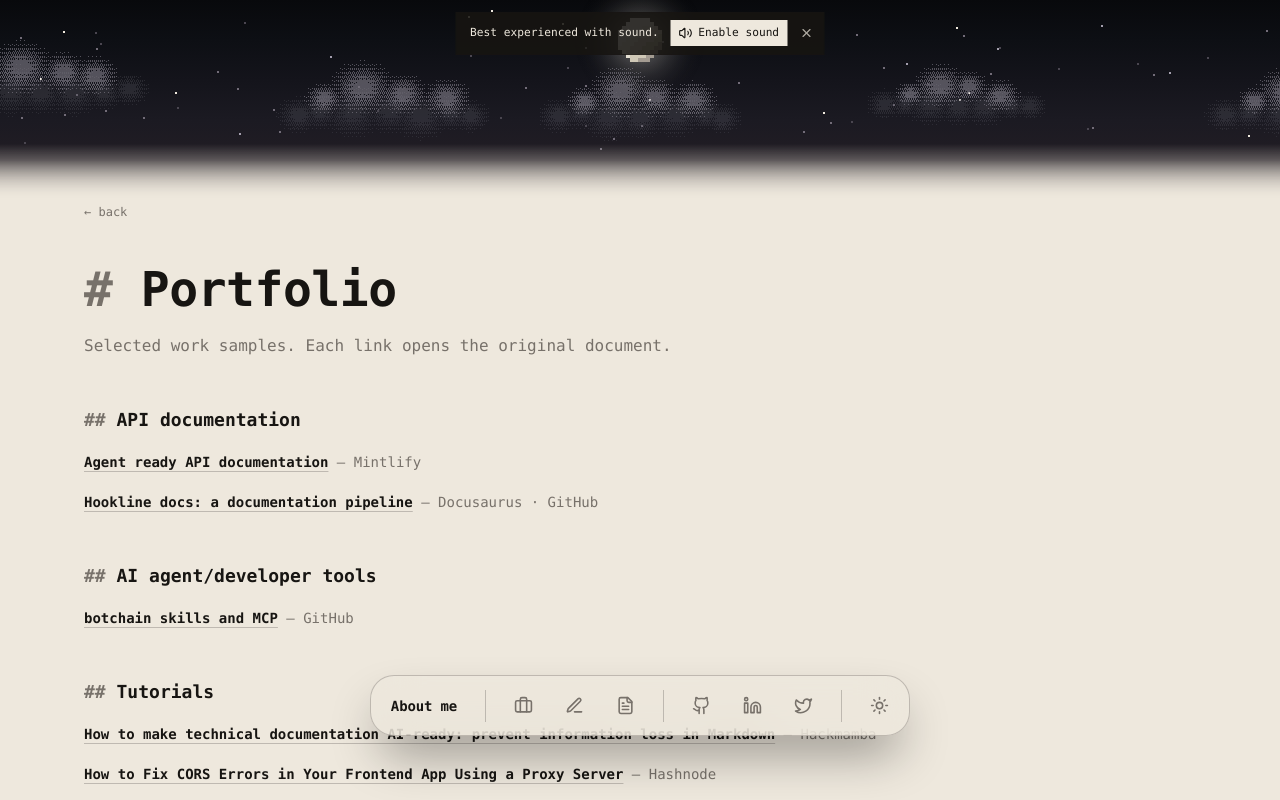
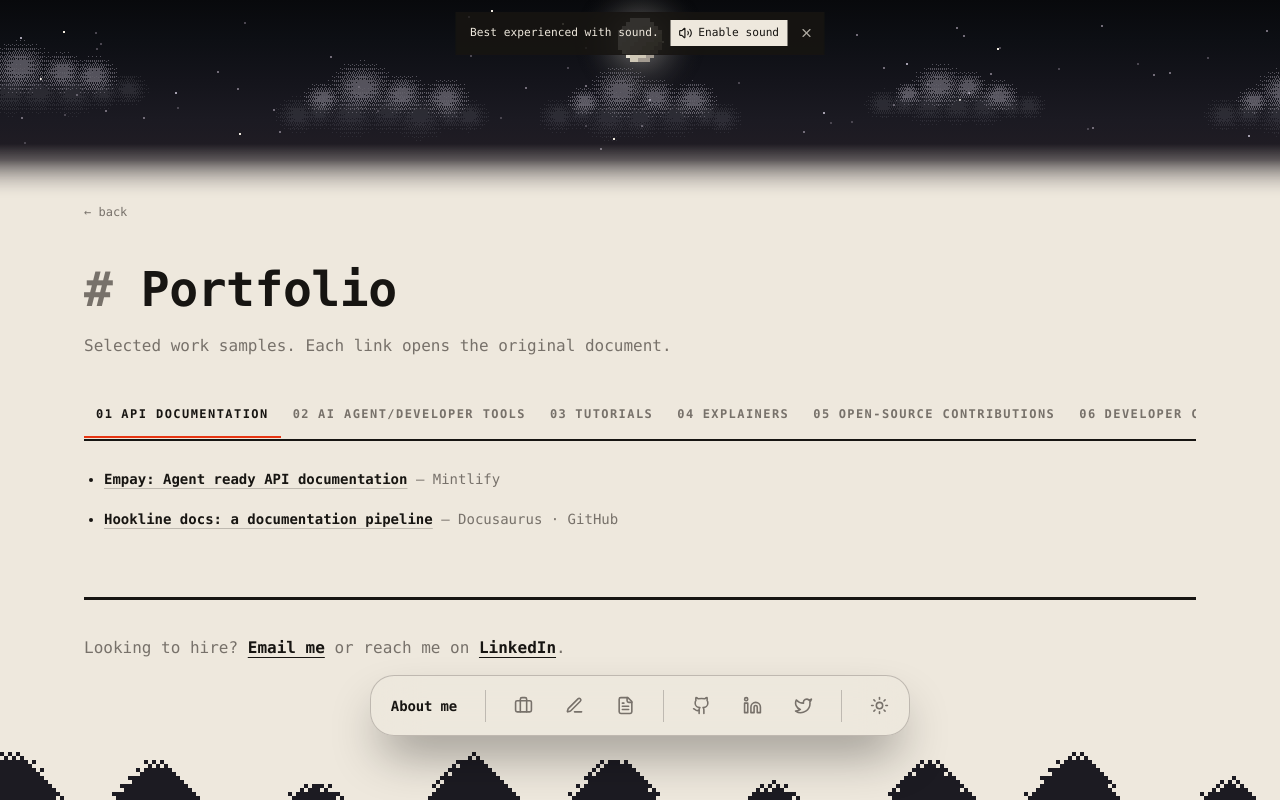
Before and after one commit to manueldezman/Portfolio-2, a Next.js app: page /portfolio in a window 1280 px wide. Shown: the top 800 px of the page. Built offline with nearby package versions, Linux system fonts and the light colour scheme.

Commit message:
feat(portfolio): tabbed sections with bullets, Empay prefix, case study share banner

```diff
--- a/app/portfolio/[slug]/page.tsx
+++ b/app/portfolio/[slug]/page.tsx
@@ -31,6 +31,26 @@ export function generateMetadata({ params }: PortfolioCaseStudyPageProps): Metad
     alternates: {
       canonical: `/portfolio/${caseStudy.slug}/`,
     },
+    openGraph: {
+      title: caseStudy.title,
+      description: caseStudy.summary,
+      type: "article",
+      url: `https://0xdezman.cv/portfolio/${caseStudy.slug}/`,
+      images: [
+        {
+          url: "/og/hookline-docs-pipeline.png",
+          width: 1200,
+          height: 630,
+          alt: caseStudy.title,
+        },
+      ],
+    },
+    twitter: {
+      card: "summary_large_image",
+      title: caseStudy.title,
+      description: caseStudy.summary,
+      images: ["/og/hookline-docs-pipeline.png"],
+    },
   };
 }
 
--- a/app/portfolio/page.tsx
+++ b/app/portfolio/page.tsx
@@ -28,7 +28,7 @@ export const metadata: Metadata = {
 
 function PortfolioList({ items }: { items: PortfolioItem[] }) {
   return (
-    <ul className="mt-4 space-y-3">
+    <ul className="mt-4 space-y-3 pl-5 list-disc">
       {items.map((item) => (
         <li className="leading-7 text-[var(--text)]" key={item.caseStudySlug || item.href}>
           {item.readiness ? (
@@ -40,14 +40,14 @@ function PortfolioList({ items }: { items: PortfolioItem[] }) {
               className="link-ring font-semibold text-[var(--text)] underline decoration-[var(--rule-soft)] underline-offset-4"
               href={`/portfolio/${item.caseStudySlug}`}
             >
-              {item.title}
+              {item.prefix}{item.title}
             </Link>
           ) : item.href.startsWith("/") ? (
             <Link
               className="link-ring font-semibold text-[var(--text)] underline decoration-[var(--rule-soft)] underline-offset-4"
               href={item.href}
             >
-              {item.title}
+              {item.prefix}{item.title}
             </Link>
           ) : (
             <a
@@ -56,7 +56,7 @@ function PortfolioList({ items }: { items: PortfolioItem[] }) {
               rel="noreferrer"
               target="_blank"
             >
-              {item.title}
+              {item.prefix}{item.title}
             </a>
           )}
           <span className="text-[var(--muted)]"> — {item.source}</span>
@@ -66,14 +66,7 @@ function PortfolioList({ items }: { items: PortfolioItem[] }) {
   );
 }
 
-function Section({ title, children }: { title: string; children: React.ReactNode }) {
-  return (
-    <section className="mt-12">
-      <Heading level={2}>{title}</Heading>
-      {children}
-    </section>
-  );
-}
+import { PortfolioTabs } from "@/components/PortfolioTabs";
 
 export default function PortfolioPage() {
   return (
@@ -89,19 +82,28 @@ export default function PortfolioPage() {
         </p>
       </header>
 
-      <Section title="API documentation">
-        <PortfolioList items={apiDocumentationItems} />
-      </Section>
-
-      <Section title="AI agent/developer tools">
-        <PortfolioList items={developerToolItems} />
-      </Section>
-
-      <Section title="Tutorials">
-        <PortfolioList items={tutorialItems} />
-      </Section>
-
-      <Section title="Explainers">
+      <PortfolioTabs
+        tabs={[
+          {
+            id: "api-documentation",
+            label: "API documentation",
+            content: <PortfolioList items={apiDocumentationItems} />,
+          },
+          {
+            id: "ai-agent-tools",
+            label: "AI agent/developer tools",
+            content: <PortfolioList items={developerToolItems} />,
+          },
+          {
+            id: "tutorials",
+            label: "Tutorials",
+            content: <PortfolioList items={tutorialItems} />,
+          },
+          {
+            id: "explainers",
+            label: "Explainers",
+            content: (
+              <>
                 <PortfolioList items={explainerItems} />
                 <p className="mt-4 text-sm leading-7 text-[var(--muted)]">
                   {explainerPlaylistNote.text}{" "}
@@ -119,16 +121,21 @@ export default function PortfolioPage() {
                     </span>
                   ))}
                 </p>
-      </Section>
-
-
-      <Section title="Open-source contributions">
-        <OpenSourceContributions repositories={openSourceRepositories} />
-      </Section>
-
-      <Section title="Developer community">
-        <DeveloperCommunity entries={developerCommunityEntries} />
-      </Section>
+              </>
+            ),
+          },
+          {
+            id: "open-source",
+            label: "Open-source contributions",
+            content: <OpenSourceContributions repositories={openSourceRepositories} />,
+          },
+          {
+            id: "developer-community",
+            label: "Developer community",
+            content: <DeveloperCommunity entries={developerCommunityEntries} />,
+          },
+        ]}
+      />
 
       <p className="mt-16 border-t-[3px] border-[var(--rule)] pt-8 text-base leading-8 text-[var(--muted)]">
         Looking to hire?{" "}
--- a/components/ApiDocumentationItem.tsx
+++ b/components/ApiDocumentationItem.tsx
@@ -34,11 +34,12 @@ export function ApiDocumentationItem({ item, readiness }: ApiDocumentationItemPr
         onClick={() => setIsOpen(true)}
         type="button"
       >
+        {item.prefix}
         {item.title}
       </button>
 
       {isOpen ? (
-        <DetailModal eyebrow={item.source} onClose={() => setIsOpen(false)} title={item.title}>
+        <DetailModal eyebrow={item.source} onClose={() => setIsOpen(false)} title={`${item.prefix}${item.title}`}>
           <div className="grid gap-7">
             <div>
               <a
--- a/components/ArticleNote.tsx
+++ b/components/ArticleNote.tsx
@@ -17,11 +17,12 @@ export function ArticleNoteItem({ item, note }: { item: PortfolioItem; note: Art
         onClick={() => setIsOpen(true)}
         type="button"
       >
+        {item.prefix}
         {item.title}
       </button>
 
       {isOpen ? (
-        <DetailModal eyebrow={item.source} onClose={() => setIsOpen(false)} title={item.title}>
+        <DetailModal eyebrow={item.source} onClose={() => setIsOpen(false)} title={`${item.prefix}${item.title}`}>
           <div className="grid gap-6">
             <div>
               <a
--- a/components/DeveloperCommunity.tsx
+++ b/components/DeveloperCommunity.tsx
@@ -20,7 +20,7 @@ export function DeveloperCommunity({ entries }: DeveloperCommunityProps) {
 
   return (
     <div className="mt-4">
-      <ul className="space-y-3">
+      <ul className="space-y-3 pl-5 list-disc">
         {entries.map((entry) =>
           entry.kind === "activity" ? (
             <li className="leading-7" key={entry.activity.title}>
--- a/components/OpenSourceContributions.tsx
+++ b/components/OpenSourceContributions.tsx
@@ -54,9 +54,9 @@ export function OpenSourceContributions({ repositories }: { repositories: OpenSo
 
         return (
           <div className="scroll-mt-28" id={repositoryId} key={repository.repository}>
-            <div className="space-y-7">
+            <ul className="space-y-7 pl-5 list-disc">
               {repository.contributions.map((contribution, contributionIndex) => (
-                <article className="group" key={`${repository.repository}-${contribution.title}`}>
+                <li className="group" key={`${repository.repository}-${contribution.title}`}>
                   <h3 className="text-sm font-semibold leading-7 text-[var(--text)]">
                     {contribution.href ? (
                       contribution.href.startsWith("/") ? (
@@ -84,9 +84,9 @@ export function OpenSourceContributions({ repositories }: { repositories: OpenSo
                     )}{" "}
                     <span className="font-normal text-[var(--muted)]">— {repository.organization}</span>
                   </h3>
-                </article>
+                </li>
               ))}
-            </div>
+            </ul>
             <p className="mt-2 text-sm leading-7 text-[var(--muted)]">
               {`${repository.prLinks.length} merged PR${
                 repository.prLinks.length === 1 ? "" : "s"
--- /dev/null
+++ b/components/PortfolioTabs.tsx
@@ -0,0 +1,91 @@
+"use client";
+
+import { useState } from "react";
+import type { ReactNode } from "react";
+
+type PortfolioTabsProps = {
+  tabs: Array<{ id: string; label: string; content: ReactNode }>;
+};
+
+export function PortfolioTabs({ tabs }: PortfolioTabsProps) {
+  const [activeId, setActiveId] = useState(() => {
+    const hash = typeof window === "undefined" ? "" : window.location.hash.replace(/^#/, "");
+    return tabs.some((tab) => tab.id === hash) ? hash : tabs[0].id;
+  });
+
+  function goTo(index: number) {
+    const id = tabs[index]?.id;
+    if (id) {
+      setActiveId(id);
+    }
+  }
+
+  function move(offset: number) {
+    const index = tabs.findIndex((tab) => tab.id === activeId);
+    const next = tabs[Math.min(Math.max(index + offset, 0), tabs.length - 1)];
+    if (next) {
+      setActiveId(next.id);
+    }
+  }
+
+  return (
+    <div className="mt-8">
+      <div
+        className="flex overflow-x-auto border-b-2 border-[var(--rule)] pb-px"
+        role="tablist"
+      >
+        {tabs.map((tab, index) => {
+          const active = tab.id === activeId;
+          return (
+            <button
+              aria-selected={active}
+              className={`shrink-0 border-b-2 px-3 py-3.5 text-xs font-black uppercase tracking-[0.12em] transition-colors ${
+                active
+                  ? "border-[var(--accent)] text-[var(--text)]"
+                  : "border-transparent text-[var(--muted)] hover:text-[var(--text)]"
+              }`}
+              id={`tab-${tab.id}`}
+              key={tab.id}
+              onClick={() => setActiveId(tab.id)}
+              onKeyDown={(event) => {
+                if (event.key === "ArrowLeft") {
+                  event.preventDefault();
+                  move(-1);
+                } else if (event.key === "ArrowRight") {
+                  event.preventDefault();
+                  move(1);
+                } else if (event.key === "Home") {
+                  event.preventDefault();
+                  goTo(0);
+                } else if (event.key === "End") {
+                  event.preventDefault();
+                  goTo(tabs.length - 1);
+                }
+              }}
+              role="tab"
+              tabIndex={active ? 0 : -1}
+              type="button"
+            >
+              <span className="mr-2 font-mono">{String(index + 1).padStart(2, "0")}</span>
+              {tab.label}
+            </button>
+          );
+        })}
+      </div>
+      <div className="mt-6">
+        {tabs.map((tab) => (
+          <div
+            aria-labelledby={`tab-${tab.id}`}
+            className="scroll-mt-8"
+            hidden={tab.id !== activeId}
+            id={`panel-${tab.id}`}
+            key={tab.id}
+            role="tabpanel"
+          >
+            {tab.content}
+          </div>
+        ))}
+      </div>
+    </div>
+  );
+}
--- a/content/portfolio.ts
+++ b/content/portfolio.ts
@@ -17,6 +17,7 @@ export type PortfolioItem = {
   caseStudySlug?: string;
   articleNote?: ArticleNote;
   readiness?: AgentReadiness;
+  prefix?: string;
 };
 
 export type AgentReadiness = {
@@ -117,6 +118,7 @@ export type DeveloperCommunityEntry =
 export const apiDocumentationItems: PortfolioItem[] = [
   {
     title: "Agent ready API documentation",
+    prefix: "Empay: ",
     description:
       "OpenAPI 3.1 and Mintlify documentation for the EmPay HRMS product, scored 99/100 on the AFDocs agent-friendly docs check.",
     href: "https://empay-sample.mintlify.site/product-overview",
@@ -587,9 +589,9 @@ export const developerCommunityEntries: DeveloperCommunityEntry[] = [
 export const portfolioCaseStudies: PortfolioCaseStudy[] = [
   {
     slug: "hookline-docs-pipeline",
-    title: "Automated Docs-as-Code & AI Documentation Pipeline",
+    title: "Self-Updating Docs-as-Code Pipeline",
     summary:
-      "An end-to-end engineering workflow connecting product code changes to validated, auto-deployed Docusaurus documentation.",
+      "How I connected product code changes to automated AI drafting, quality checks, and Docusaurus deployments.",
     layout: "hookline",
     links: [
       { label: "View Live Docs", href: "https://manueldezman.github.io/hookline-docs/" },
```
Also changed, not shown: public/portfolio/hookline-docs-pipeline.md (+2 -0 lines), public/og/hookline-docs-pipeline.png (added). Lines whose indentation alone changed are shown as unchanged.
